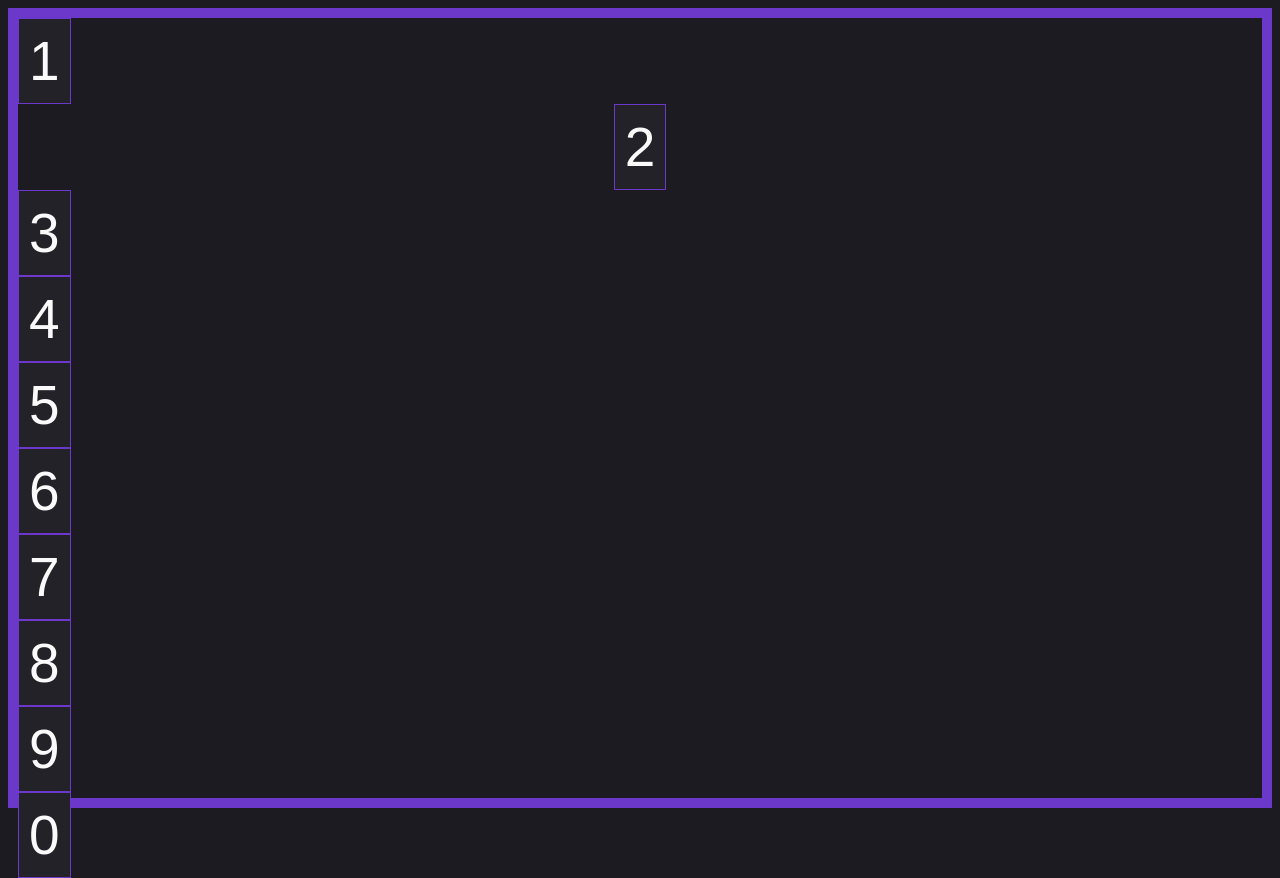
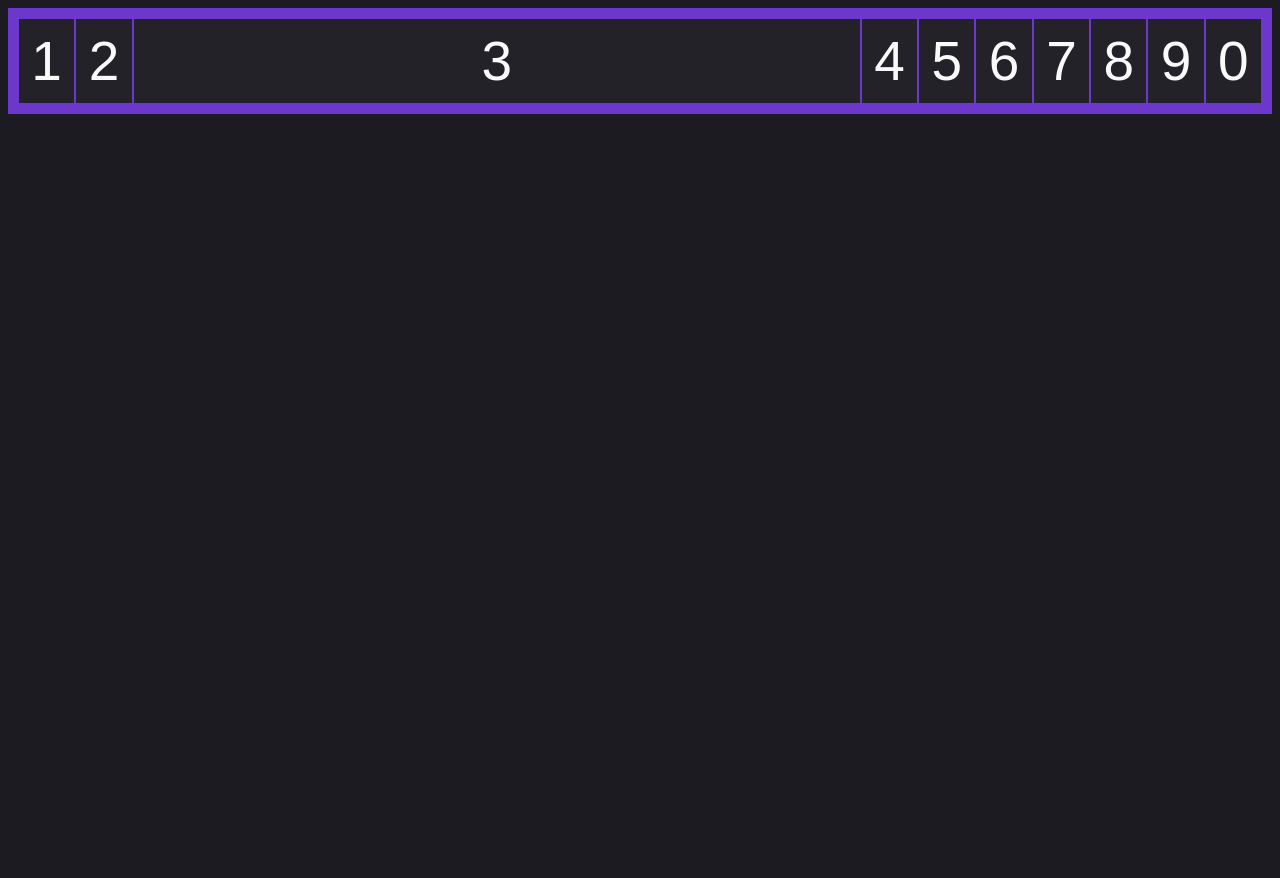
Before and after one commit to Artyr9292/adaptive__flexbox, a plain HTML site: page index.html in a window 1280 px wide. After the commit the page ends 800 px from the top, so only its background shows below. Drawn offline with Linux system fonts and the light colour scheme.

Commit message:
17.11. Размеры и flex

```diff
--- a/index.css
+++ b/index.css
@@ -12,9 +12,7 @@ body {
 .container {
 	border: 10px solid #6c38cc;
 	display: flex;
-	flex-direction: column;
-	height: 100vh;
-	align-items: flex-start;
+
 }
 
 .item {
@@ -23,6 +21,9 @@ body {
 	text-align: center;
 	padding: 10px;
 }
-.item2 {
-	align-self: center;
+.item {
+	flex: 1;
 }
+.item3 {
+	flex: 20;
+}
```
